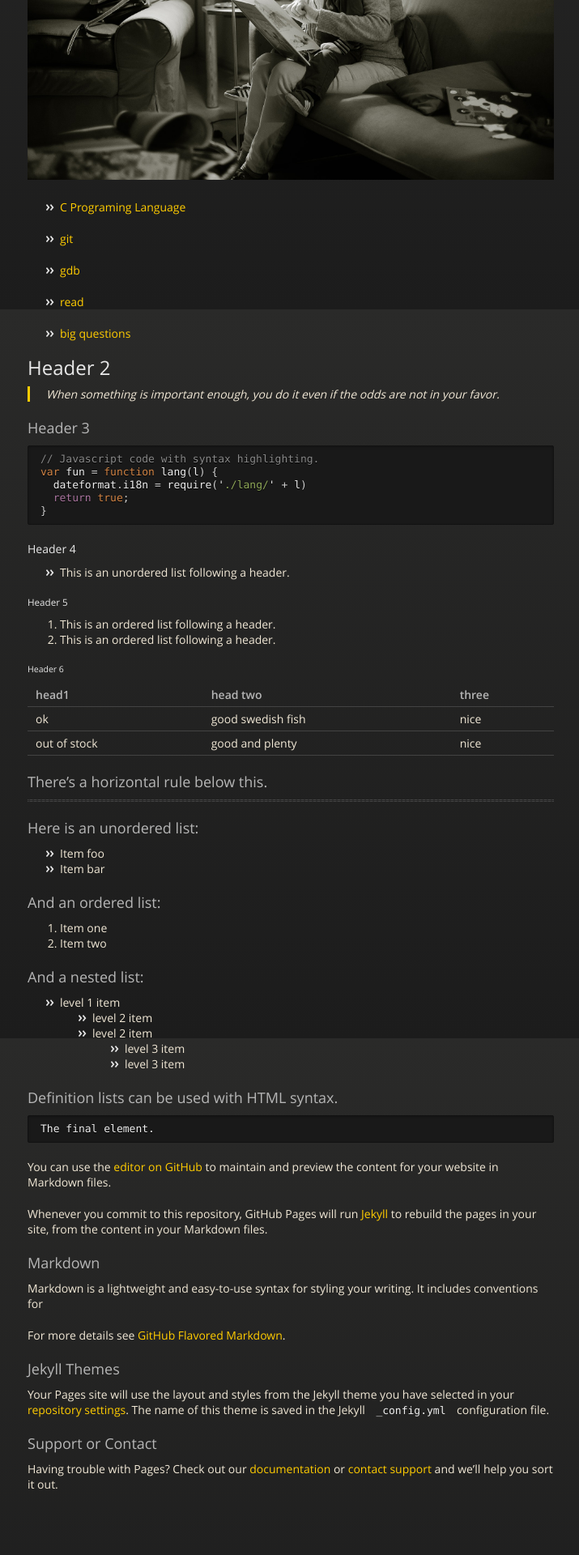
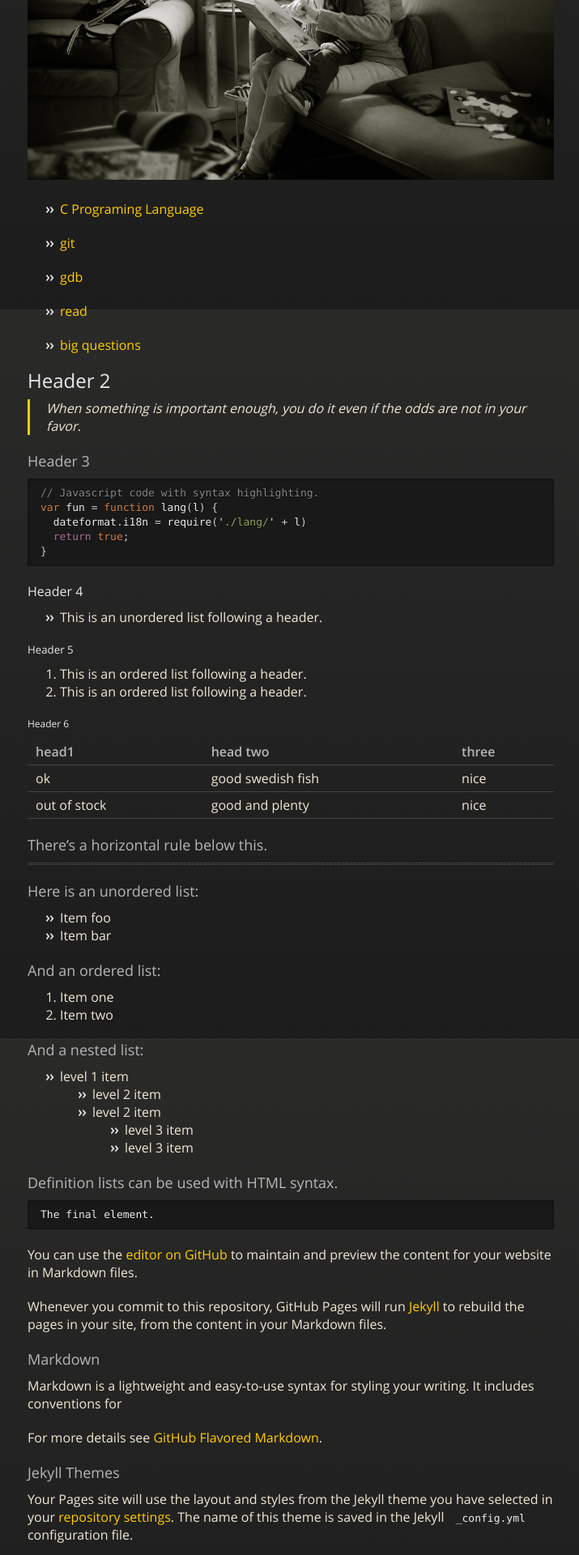
Before and after one commit to kexinerchen/kexinerchen.github.io, a Jekyll site: the page built from index.md, in a window 1280 px wide. Shown: the part 518-2438 px from the top of the page at 81% size, without its empty margins (281-996 px from the left). Built offline with Jekyll 4.4.1, drawn with Linux system fonts in a browser that asks for light colours; our own code applies the rules of GitHub Pages for plain Markdown files.

Commit message:
Update jekyll-theme-midnight.scss

```diff
--- a/_sass/jekyll-theme-midnight.scss
+++ b/_sass/jekyll-theme-midnight.scss
@@ -5,7 +5,7 @@
 body {
   padding:0px 0 20px 0px;
   margin: 0px;
-  font:14px "OpenSansRegular", "Helvetica Neue", Helvetica, Arial, sans-serif;
+  font:16px "OpenSansRegular", "Helvetica Neue", Helvetica, Arial, sans-serif;
   color:#f0e7d5;
   font-weight: normal;
   background: #252525;
```
